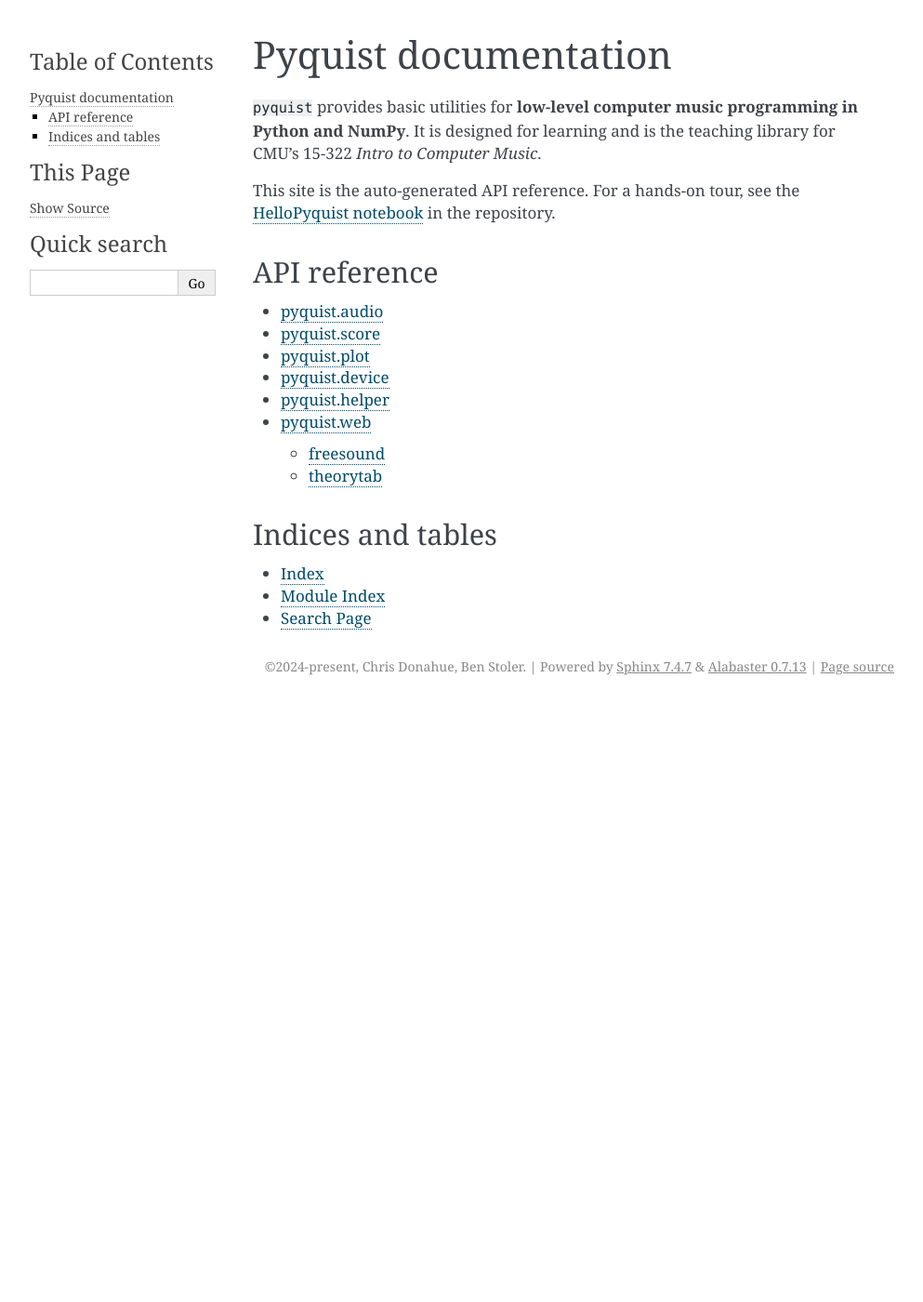
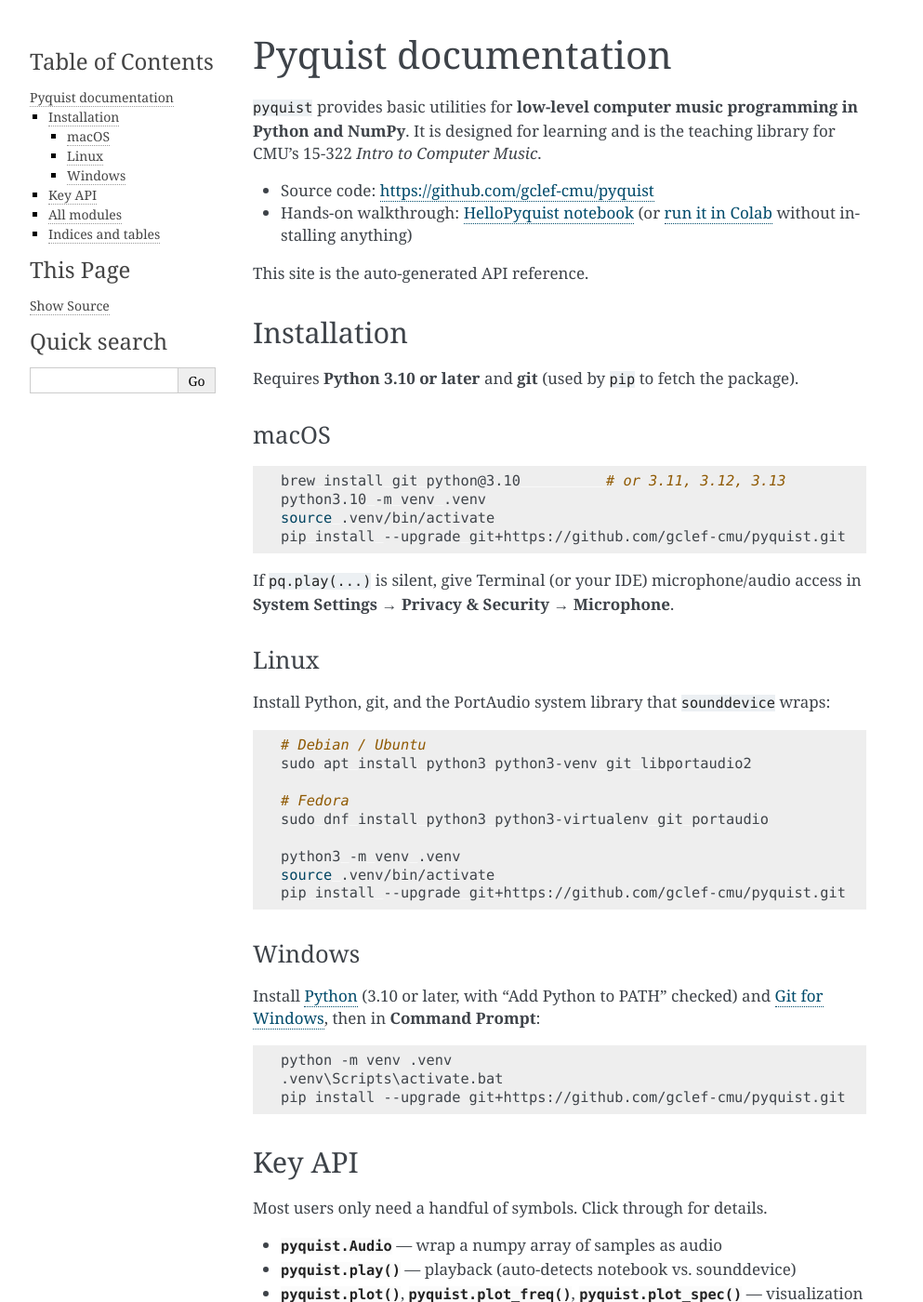
Before and after one commit to gclef-cmu/pyquist, a Sphinx documentation site: the page built from docs/index.rst, in a window 1280 px wide and 1400 px high. Shown: the whole window at 93% size, without its empty margins (148-1141 px from the left). Built offline with Sphinx 7.4.7, drawn with Linux system fonts in a browser that asks for light colours; some of the changed text lies outside the part shown.

Commit message:
Handful of small fixes (#45)
* Handful of small fixes

* Few edits

```diff
--- a/docs/conf.py
+++ b/docs/conf.py
@@ -41,7 +41,6 @@ autodoc_mock_imports = [
     "mido",
     "tqdm",
     "requests",
-    "scipy",
     "matplotlib",
     "IPython",
 ]
--- a/docs/index.rst
+++ b/docs/index.rst
@@ -5,14 +5,81 @@ Pyquist documentation
 in Python and NumPy**. It is designed for learning and is the teaching library
 for CMU's 15-322 *Intro to Computer Music*.
 
-This site is the auto-generated API reference. For a hands-on tour, see the
-`HelloPyquist notebook
-<https://github.com/gclef-cmu/pyquist/blob/main/examples/HelloPyquist.ipynb>`_
-in the repository.
+* Source code: https://github.com/gclef-cmu/pyquist
+* Hands-on walkthrough:
+  `HelloPyquist notebook <https://github.com/gclef-cmu/pyquist/blob/main/examples/HelloPyquist.ipynb>`_
+  (or `run it in Colab
+  <https://colab.research.google.com/drive/1FUz-vds-pGz--SrzDsW0vhDi3pePnrWq?usp=sharing>`_
+  without installing anything)
+
+This site is the auto-generated API reference.
 
 
-API reference
--------------
+Installation
+------------
+
+Requires **Python 3.10 or later** and **git** (used by ``pip`` to fetch the
+package).
+
+macOS
+~~~~~
+
+.. code-block:: sh
+
+   brew install git python@3.10          # or 3.11, 3.12, 3.13
+   python3.10 -m venv .venv
+   source .venv/bin/activate
+   pip install --upgrade git+https://github.com/gclef-cmu/pyquist.git
+
+If ``pq.play(...)`` is silent, give Terminal (or your IDE) microphone/audio
+access in **System Settings → Privacy & Security → Microphone**.
+
+Linux
+~~~~~
+
+Install Python, git, and the PortAudio system library that ``sounddevice``
+wraps:
+
+.. code-block:: sh
+
+   # Debian / Ubuntu
+   sudo apt install python3 python3-venv git libportaudio2
+
+   # Fedora
+   sudo dnf install python3 python3-virtualenv git portaudio
+
+   python3 -m venv .venv
+   source .venv/bin/activate
+   pip install --upgrade git+https://github.com/gclef-cmu/pyquist.git
+
+Windows
+~~~~~~~
+
+Install `Python <https://www.python.org/downloads/>`_ (3.10 or later, with
+"Add Python to PATH" checked) and `Git for Windows
+<https://git-scm.com/download/win>`_, then in **Command Prompt**:
+
+.. code-block:: bat
+
+   python -m venv .venv
+   .venv\Scripts\activate.bat
+   pip install --upgrade git+https://github.com/gclef-cmu/pyquist.git
+
+
+Key API
+-------
+
+Most users only need a handful of symbols. Click through for details.
+
+* :class:`pyquist.Audio` — wrap a numpy array of samples as audio
+* :func:`pyquist.play` — playback (auto-detects notebook vs. sounddevice)
+* :func:`pyquist.plot`, :func:`pyquist.plot_freq`, :func:`pyquist.plot_spec` — visualization
+* :class:`pyquist.score.Score`, :class:`pyquist.score.Event`,
+  :class:`pyquist.score.BasicMetronome` — onset-based scores and rendering
+
+
+All modules
+-----------
 
 .. toctree::
    :maxdepth: 2
--- a/pyproject.toml
+++ b/pyproject.toml
@@ -26,7 +26,6 @@ dependencies = [
     "numpy>=2.0",
     "requests",
     "resampy",
-    "scipy",
     "sounddevice",
     "soundfile",
     "tqdm",
--- a/pyquist/__init__.py
+++ b/pyquist/__init__.py
@@ -9,9 +9,9 @@ from .paths import LIB_DIR
 from .plot import plot, plot_freq, plot_spec
 from .score import (
     BasicMetronome,
+    Event,
     Metronome,
     Score,
-    SoundEvent,
 )
 
 __all__ = [
@@ -19,7 +19,7 @@ __all__ = [
     "BasicMetronome",
     "Metronome",
     "Score",
-    "SoundEvent",
+    "Event",
     "play",
     "plot",
     "plot_freq",
```
Also changed, not shown: README.md (+15 -15 lines), 5 other files.
